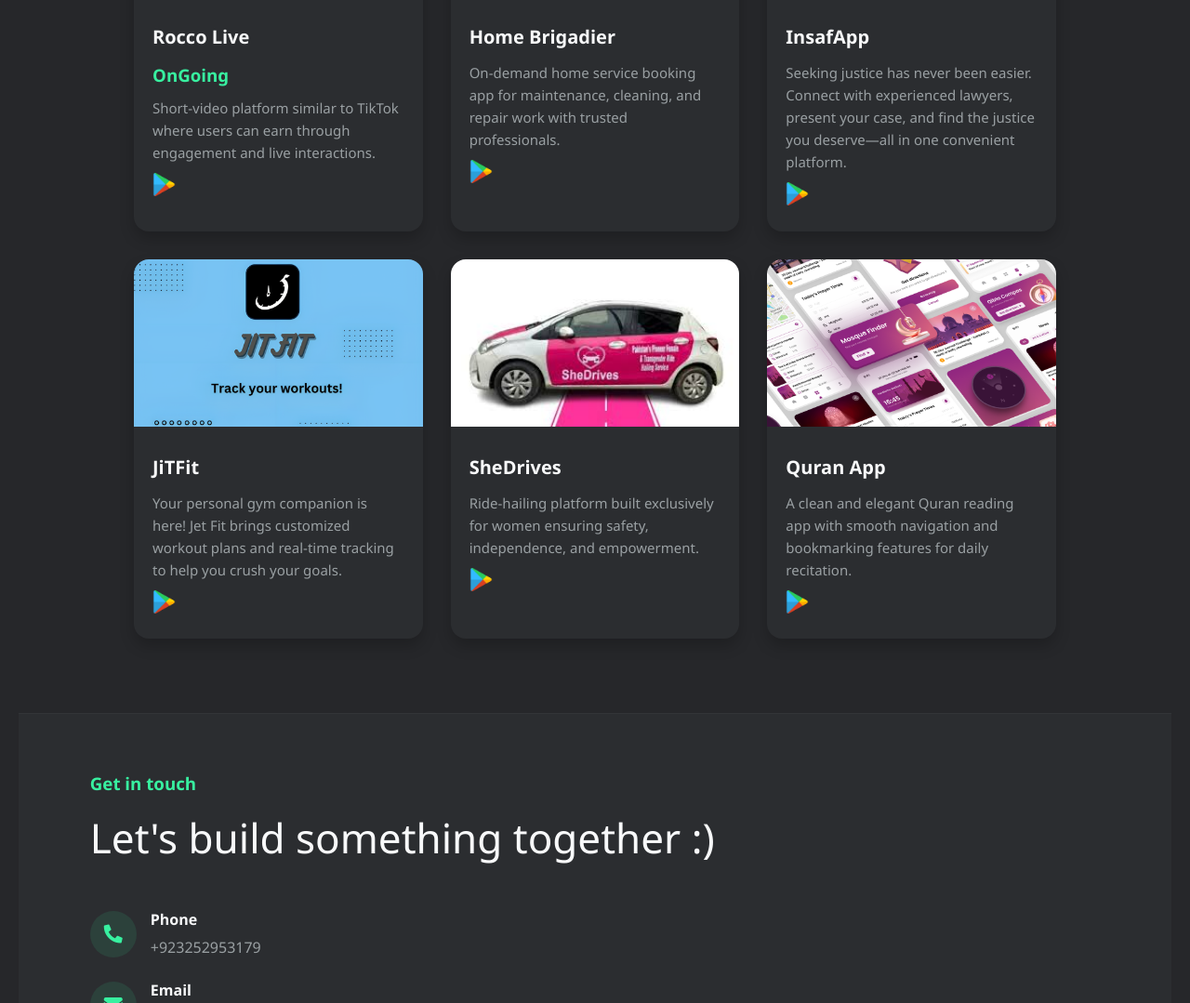
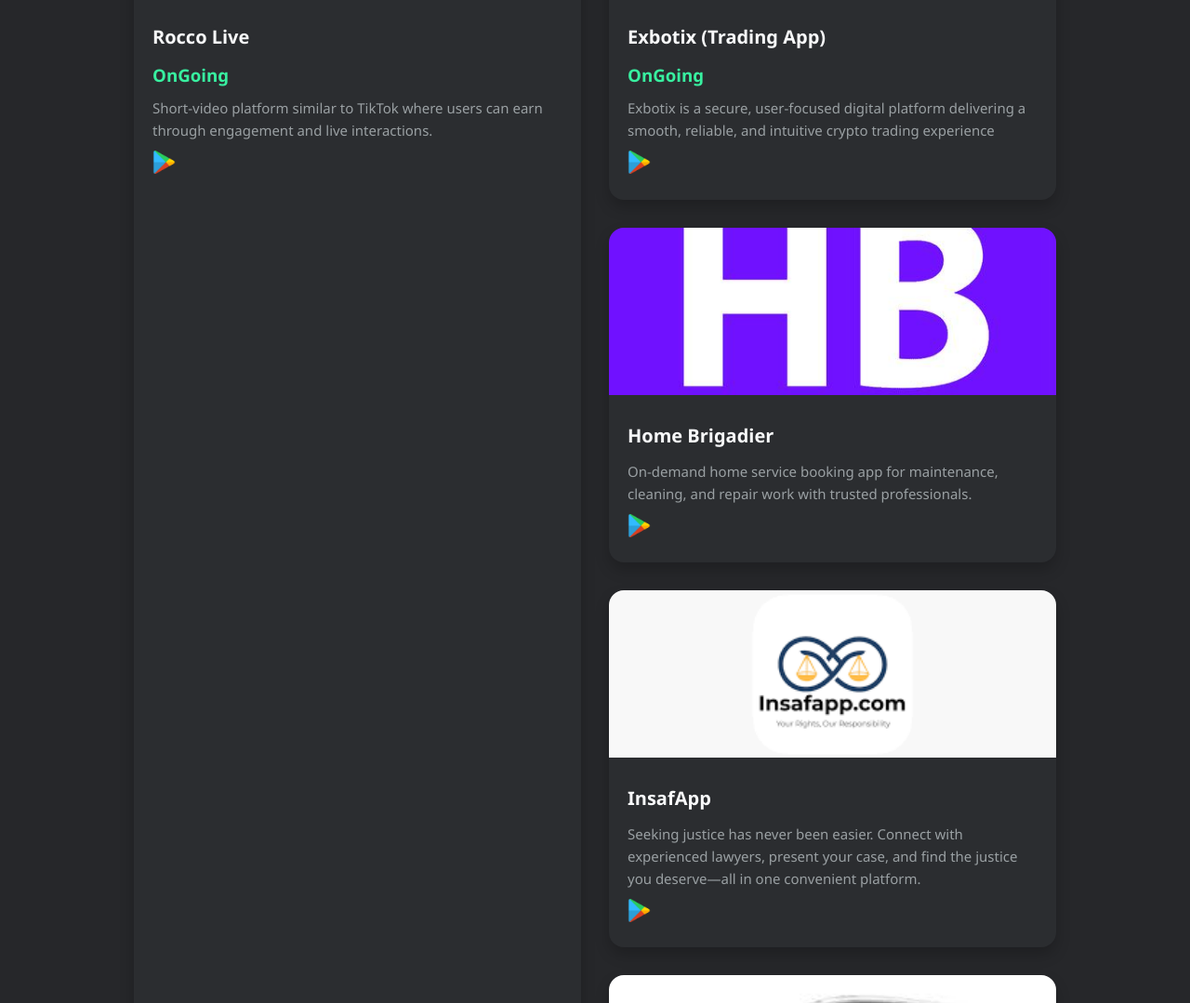
Before and after one commit to Fadyawan7/fahad-portfolio, a plain HTML site: page index.html in a window 1280 px wide. Shown: the part 2581-3660 px from the top of the page at 93% size. Drawn offline with Linux system fonts and the light colour scheme.

Commit message:
remove jetfit project

```diff
--- a/index.html
+++ b/index.html
@@ -1275,13 +1275,26 @@
           </div>
         </div>
 
+         <div class="cards-container">
+        <div class="card">
+          <img src="assets/exbotix.png" alt="Exbotix (Trading App)">
+          <div class="card-content">
+            <h4>Exbotix (Trading App)</h4>
+            <h3 style="color:var(--accent);margin:0 0 8px">OnGoing</h3>
+            <p>Exbotix is a secure, user-focused digital platform delivering a smooth, reliable, and intuitive crypto trading experience</p>
+            <a href="https://exbotix.com/settings" target="_blank" style="display:inline-block; margin-top:10px;">
+              <img src="assets/playstore.png" alt="Exbotix Play Store" style="width:25px; height:auto;">
+            </a>
+          </div>
+        </div>
+
         <div class="card">
           <img src="assets/homebarg.jpg" alt="Home Brigadier">
           <div class="card-content">
             <h4>Home Brigadier</h4>
             <p>On-demand home service booking app for maintenance, cleaning, and repair work with trusted professionals.
             </p>
-            <a href="https://play.google.com/store/apps/details?id=com.qutham.adminpanelpro&hl=en" target="_blank"
+            <a href="https://play.google.com/store/apps/details?id=software.seth.brigadier&hl=en" target="_blank"
               style="display:inline-block; margin-top:10px;">
               <img src="assets/playstore.png" alt="Home Brigadier Play Store" style="width:25px; height:auto;">
             </a>
@@ -1301,7 +1314,7 @@
           </div>
         </div>
 
-        <div class="card">
+        <!-- <div class="card">
           <img src="assets/jitfit.png" alt="JiTFit">
           <div class="card-content">
             <h4>JiTFit</h4>
@@ -1312,7 +1325,7 @@
               <img src="assets/playstore.png" alt="JiTFit Play Store" style="width:25px; height:auto;">
             </a>
           </div>
-        </div>
+        </div> -->
 
         <div class="card">
           <img src="assets/shedrive.jpg" alt="SheDrives">
```
Also changed, not shown: assets/exbotix.png (added).
